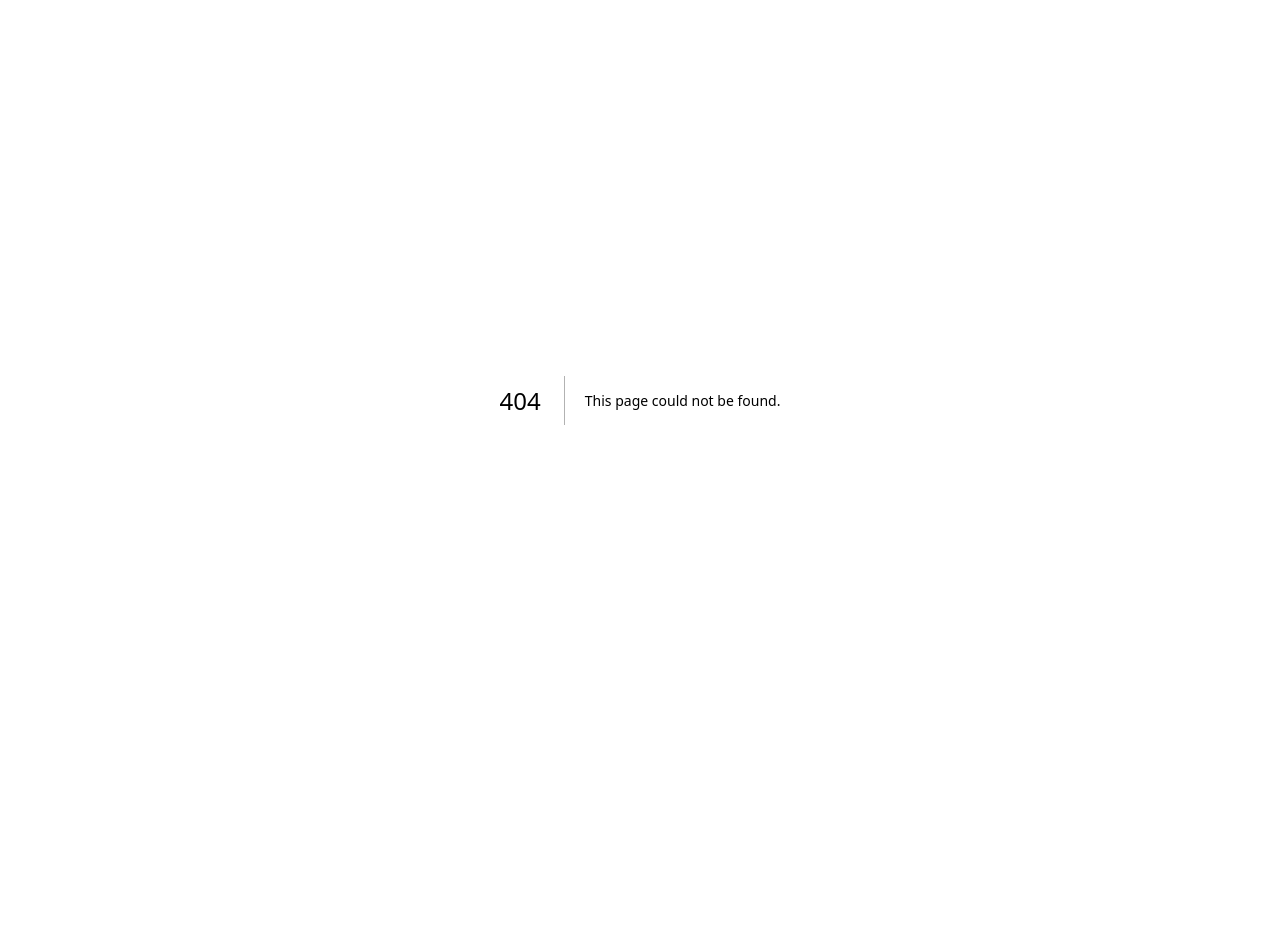
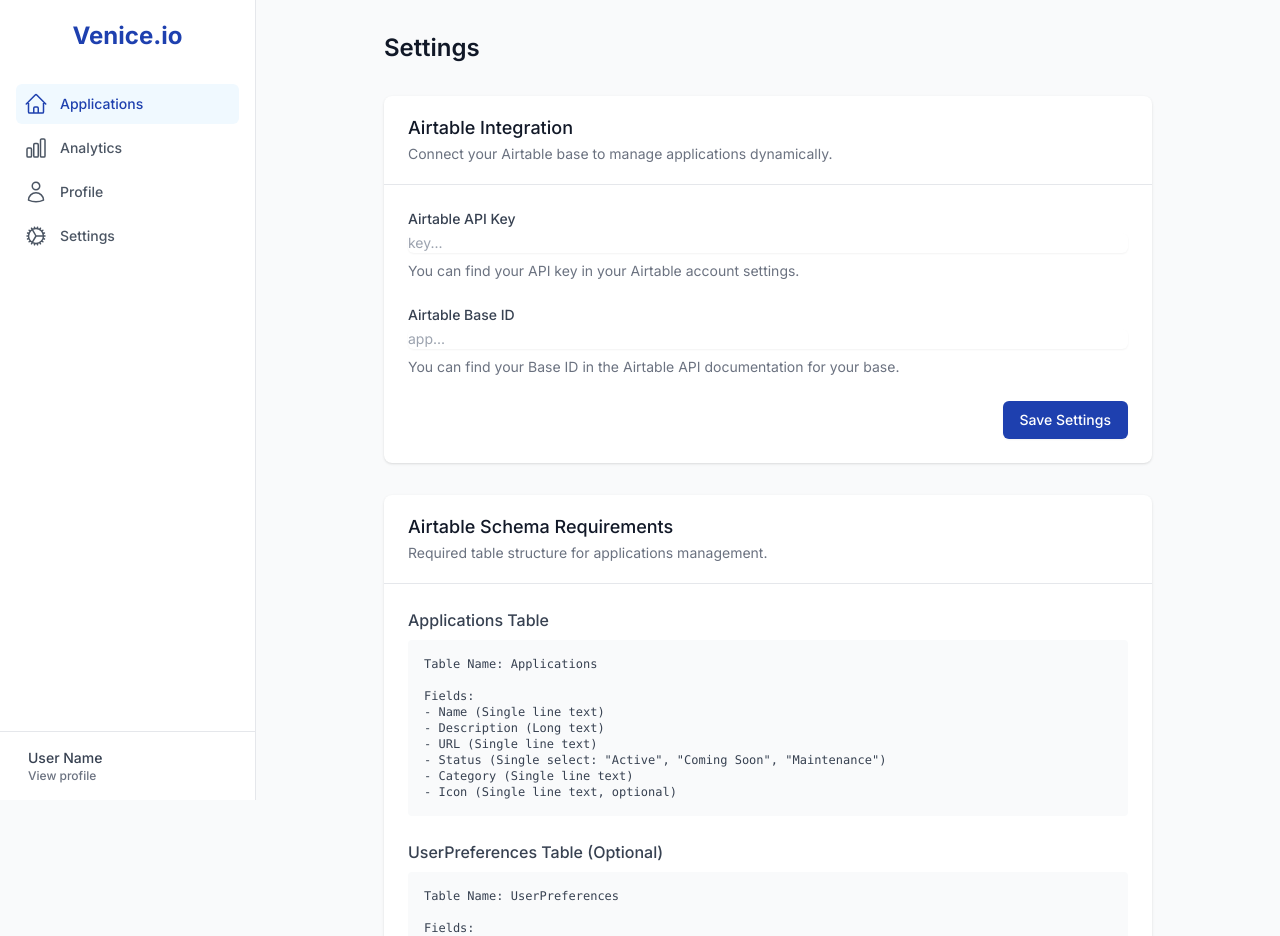
Before and after one commit to pattydubb/venice-io-accounting-portal, a Next.js app: page /dashboard/settings in a window 1280 px wide. Before the commit this address had no page. Shown: the top 936 px of the page. Before the commit the page ends 800 px from the top, so only its background shows below. Built offline with nearby package versions, Linux system fonts and the light colour scheme.

Commit message:
Add settings page with Airtable integration configuration

```diff
--- /dev/null
+++ b/src/app/dashboard/settings/page.tsx
@@ -0,0 +1,185 @@
+'use client';
+
+import { useState } from 'react';
+
+export default function SettingsPage() {
+  const [airtableApiKey, setAirtableApiKey] = useState('');
+  const [airtableBaseId, setAirtableBaseId] = useState('');
+  const [isSaving, setIsSaving] = useState(false);
+  const [message, setMessage] = useState({ text: '', type: '' });
+
+  const handleSave = async (e: React.FormEvent) => {
+    e.preventDefault();
+    setIsSaving(true);
+    setMessage({ text: '', type: '' });
+
+    // In a real app, we'd save these to a secure location
+    // For now, we'll simulate saving
+    try {
+      // Simulate API call
+      await new Promise(resolve => setTimeout(resolve, 1000));
+
+      // Here we would save the values to a secure location
+      console.log('Saving Airtable settings:', { airtableApiKey, airtableBaseId });
+
+      setMessage({
+        text: 'Settings saved successfully. Restart the application for changes to take effect.',
+        type: 'success'
+      });
+    } catch (error) {
+      setMessage({
+        text: 'Error saving settings. Please try again.',
+        type: 'error'
+      });
+    } finally {
+      setIsSaving(false);
+    }
+  };
+
+  return (
+    <div className="px-4 sm:px-6 lg:px-8 py-8">
+      <div className="max-w-3xl mx-auto">
+        <h1 className="text-2xl font-semibold text-gray-900 mb-8">Settings</h1>
+
+        <div className="bg-white shadow overflow-hidden sm:rounded-lg">
+          <div className="px-4 py-5 sm:px-6">
+            <h3 className="text-lg leading-6 font-medium text-gray-900">Airtable Integration</h3>
+            <p className="mt-1 max-w-2xl text-sm text-gray-500">
+              Connect your Airtable base to manage applications dynamically.
+            </p>
+          </div>
+
+          <div className="border-t border-gray-200 px-4 py-5 sm:p-6">
+            <form onSubmit={handleSave} className="space-y-6">
+              <div>
+                <label htmlFor="airtable-api-key" className="block text-sm font-medium text-gray-700">
+                  Airtable API Key
+                </label>
+                <div className="mt-1">
+                  <input
+                    id="airtable-api-key"
+                    name="airtable-api-key"
+                    type="password"
+                    value={airtableApiKey}
+                    onChange={(e) => setAirtableApiKey(e.target.value)}
+                    className="shadow-sm focus:ring-venice-blue focus:border-venice-blue block w-full sm:text-sm border-gray-300 rounded-md"
+                    placeholder="key..."
+                  />
+                </div>
+                <p className="mt-2 text-sm text-gray-500">
+                  You can find your API key in your Airtable account settings.
+                </p>
+              </div>
+
+              <div>
+                <label htmlFor="airtable-base-id" className="block text-sm font-medium text-gray-700">
+                  Airtable Base ID
+                </label>
+                <div className="mt-1">
+                  <input
+                    id="airtable-base-id"
+                    name="airtable-base-id"
+                    type="text"
+                    value={airtableBaseId}
+                    onChange={(e) => setAirtableBaseId(e.target.value)}
+                    className="shadow-sm focus:ring-venice-blue focus:border-venice-blue block w-full sm:text-sm border-gray-300 rounded-md"
+                    placeholder="app..."
+                  />
+                </div>
+                <p className="mt-2 text-sm text-gray-500">
+                  You can find your Base ID in the Airtable API documentation for your base.
+                </p>
+              </div>
+
+              {message.text && (
+                <div className={`rounded-md p-4 ${message.type === 'success' ? 'bg-green-50' : 'bg-red-50'}`}>
+                  <div className="flex">
+                    <div className="flex-shrink-0">
+                      {message.type === 'success' ? (
+                        <svg className="h-5 w-5 text-green-400" xmlns="http://www.w3.org/2000/svg" viewBox="0 0 20 20" fill="currentColor" aria-hidden="true">
+                          <path fillRule="evenodd" d="M10 18a8 8 0 100-16 8 8 0 000 16zm3.707-9.293a1 1 0 00-1.414-1.414L9 10.586 7.707 9.293a1 1 0 00-1.414 1.414l2 2a1 1 0 001.414 0l4-4z" clipRule="evenodd" />
+                        </svg>
+                      ) : (
+                        <svg className="h-5 w-5 text-red-400" xmlns="http://www.w3.org/2000/svg" viewBox="0 0 20 20" fill="currentColor" aria-hidden="true">
+                          <path fillRule="evenodd" d="M10 18a8 8 0 100-16 8 8 0 000 16zM8.707 7.293a1 1 0 00-1.414 1.414L8.586 10l-1.293 1.293a1 1 0 101.414 1.414L10 11.414l1.293 1.293a1 1 0 001.414-1.414L11.414 10l1.293-1.293a1 1 0 00-1.414-1.414L10 8.586 8.707 7.293z" clipRule="evenodd" />
+                        </svg>
+                      )}
+                    </div>
+                    <div className="ml-3">
+                      <p className={`text-sm font-medium ${message.type === 'success' ? 'text-green-800' : 'text-red-800'}`}>
+                        {message.text}
+                      </p>
+                    </div>
+                  </div>
+                </div>
+              )}
+
+              <div className="flex justify-end">
+                <button
+                  type="submit"
+                  disabled={isSaving}
+                  className="inline-flex items-center px-4 py-2 border border-transparent text-sm font-medium rounded-md shadow-sm text-white bg-venice-blue hover:bg-blue-700 focus:outline-none focus:ring-2 focus:ring-offset-2 focus:ring-venice-blue disabled:opacity-50"
+                >
+                  {isSaving ? 'Saving...' : 'Save Settings'}
+                </button>
+              </div>
+            </form>
+          </div>
+        </div>
+
+        <div className="mt-8 bg-white shadow overflow-hidden sm:rounded-lg">
+          <div className="px-4 py-5 sm:px-6">
+            <h3 className="text-lg leading-6 font-medium text-gray-900">Airtable Schema Requirements</h3>
+            <p className="mt-1 max-w-2xl text-sm text-gray-500">
+              Required table structure for applications management.
+            </p>
+          </div>
+
+          <div className="border-t border-gray-200 px-4 py-5 sm:p-6">
+            <h4 className="text-md font-medium text-gray-700 mb-2">Applications Table</h4>
+            <div className="bg-gray-50 p-4 rounded overflow-auto">
+              <pre className="text-xs text-gray-700">
+{`Table Name: Applications
+
+Fields:
+- Name (Single line text)
+- Description (Long text)
+- URL (Single line text)
+- Status (Single select: "Active", "Coming Soon", "Maintenance")
+- Category (Single line text)
+- Icon (Single line text, optional)`}
+              </pre>
+            </div>
+
+            <h4 className="text-md font-medium text-gray-700 mb-2 mt-6">UserPreferences Table (Optional)</h4>
+            <div className="bg-gray-50 p-4 rounded overflow-auto">
+              <pre className="text-xs text-gray-700">
+{`Table Name: UserPreferences
+
+Fields:
+- UserId (Single line text)
+- FavoriteApps (Long text - comma-separated app IDs)
+- Theme (Single select: "light", "dark")`}
+              </pre>
+            </div>
+
+            <div className="mt-6 bg-yellow-50 border-l-4 border-yellow-400 p-4">
+              <div className="flex">
+                <div className="flex-shrink-0">
+                  <svg className="h-5 w-5 text-yellow-400" xmlns="http://www.w3.org/2000/svg" viewBox="0 0 20 20" fill="currentColor">
+                    <path fillRule="evenodd" d="M8.257 3.099c.765-1.36 2.722-1.36 3.486 0l5.58 9.92c.75 1.334-.213 2.98-1.742 2.98H4.42c-1.53 0-2.493-1.646-1.743-2.98l5.58-9.92zM11 13a1 1 0 11-2 0 1 1 0 012 0zm-1-8a1 1 0 00-1 1v3a1 1 0 002 0V6a1 1 0 00-1-1z" clipRule="evenodd" />
+                  </svg>
+                </div>
+                <div className="ml-3">
+                  <p className="text-sm text-yellow-700">
+                    Note: If you don't have an Airtable account, you can still use this portal by adding applications directly in the code. See the dashboard for more information.
+                  </p>
+                </div>
+              </div>
+            </div>
+          </div>
+        </div>
+      </div>
+    </div>
+  );
+}
```
